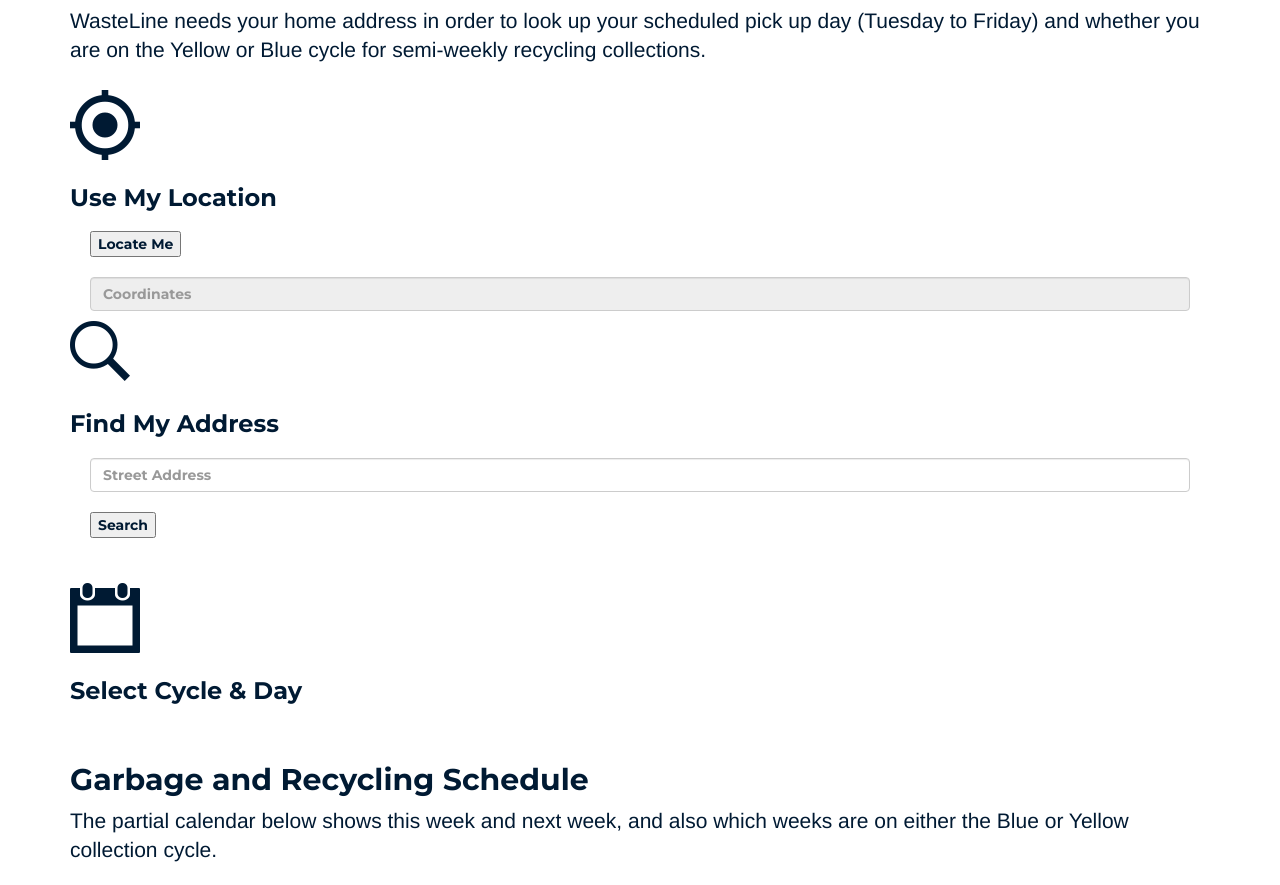
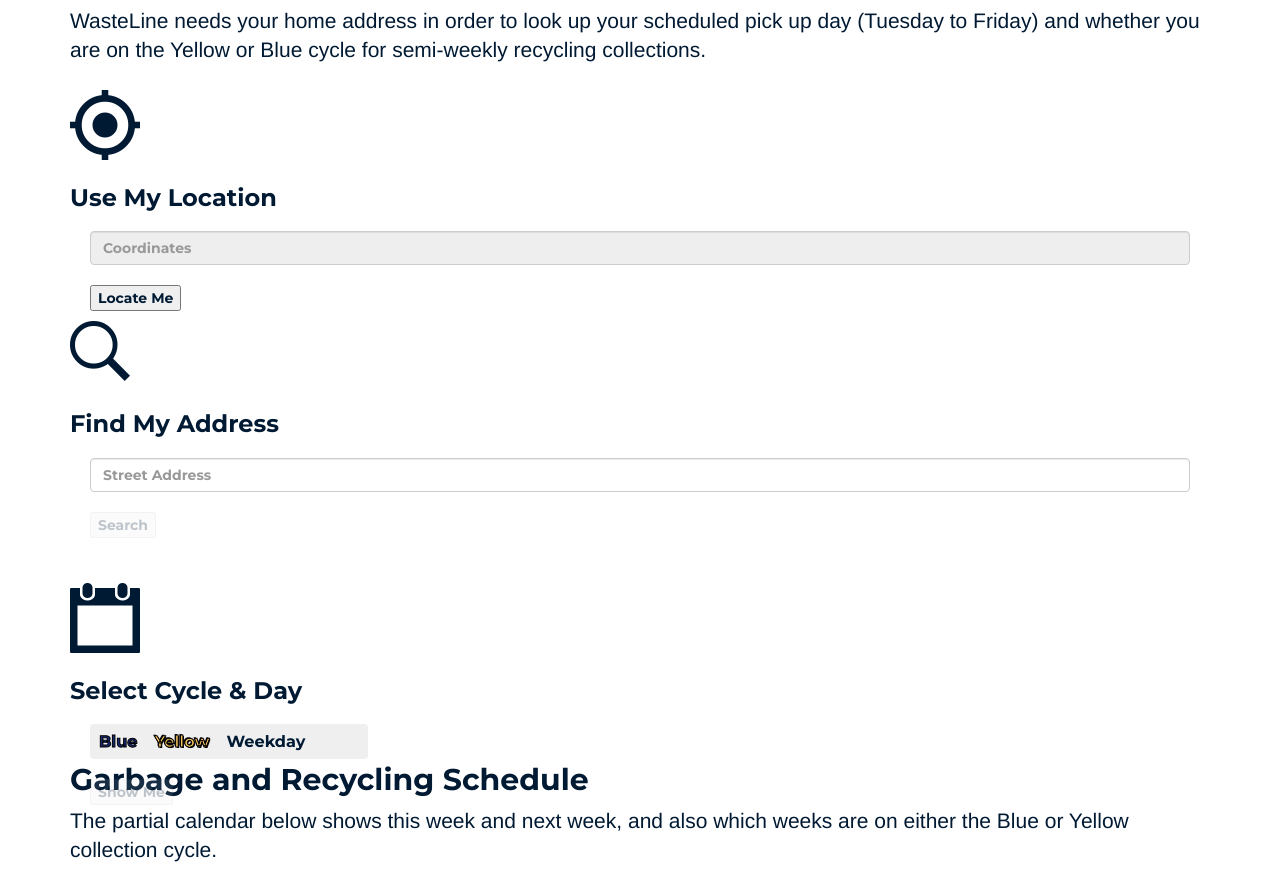
Before and after one commit to CodeForCary/wasteline, a web app: file public/index.html in a window 1280 px wide. Shown: the part 957-1842 px from the top of the page. Run offline with its HTML, style and script files only (its server is not run), Linux system fonts and the light colour scheme; grey boxes labelled with a size stand in for pictures from a placeholder-image service; some libraries are stand-ins or nearby versions.

Commit message:
Enabled select cycle and day form

```diff
--- a/public/css/styles.css
+++ b/public/css/styles.css
@@ -194,6 +194,39 @@
     font-size: 1.5em;
     text-align: center;
 }
+
+
+#specify-form .btn-group button {
+    font-size: 1.15em;
+    font-weight: light;
+    padding: 5px 8px 5px 8px;
+    break-after: always;
+}
+#specify-form .btn-group button.selected {
+    background-color: rgb(204, 204, 204);
+}
+#specify-form .dropdown-toggle {
+    width: 150px;
+    text-align: left;
+}
+#specify-form::after {
+    float: right;
+}
+button.yellow {
+    color: #F9C65E;
+    -webkit-text-stroke: 1px black;
+    text-shadow:
+        1px 1px 0 #000,
+        -1px -1px 0 #000
+}
+button.blue {
+    color: #162972;
+    -webkit-text-stroke: 1px #000;
+    text-shadow:
+        1px 1px 0 fff,
+        -1px -1px 0 fff
+}
+
 
 #schedule #address {
     font-weight: bold;
--- a/public/index.html
+++ b/public/index.html
@@ -83,9 +83,9 @@
                 <h3>Use My Location</h3>
                 <h1 class="text-primary"></h1>
                 <form style="padding: 0 20px 0 20px" autocomplete="on" id="geolocate-form" onsubmit="return false">
+                    <input type="text" name="address1" class="form-control" placeholder="Coordinates" disabled>
+                    <br>
                     <button class="primary">Locate Me</button>
-                    <br><br>
-                    <input type="text" name="address1" class="form-control" placeholder="Coordinates" disabled>
                 </form>
             </div>
             <!-- card -->
@@ -96,7 +96,7 @@
                 <form style="padding: 0 20px 0 20px" autocomplete="on" id="address-form" onsubmit="return false">
                     <input type="text" name="address1" class="form-control" placeholder="Street Address">
                     <br>
-                    <button class="primary">Search</button>
+                    <button class="primary" disabled>Search</button>
                 </form>
                 <br><br>
             </div>
@@ -105,6 +105,27 @@
                 <i class="icon-lg ion-calendar wow pulse"></i>
                 <h3>Select Cycle & Day</h3>
                 <h1 class="text-primary"></h1>
+                <form style="padding: 0 20px 0 20px" autocomplete="on" id="specify-form" onsubmit="return false">
+                    <div class="btn-group" role="group">
+                        <div class="btn-group" role="group" data-toggle="tab">
+                        <button type="button" class="btn btn-secondary blue">Blue</button>
+                        <button type="button" class="btn btn-secondary yellow">Yellow</button>
+                        </div>
+
+                        <div class="btn-group" role="group">
+                            <button id="btnGroupDrop1" type="button" class="btn btn-secondary dropdown-toggle" data-toggle="dropdown" aria-haspopup="true"
+                             aria-expanded="false">Weekday</button>
+                            <div class="dropdown-menu" aria-labelledby="btnGroupDrop1">
+                            <span class="dropdown-item">Tuesday</span>
+                            <span class="dropdown-item">Wednesday</span>
+                            <span class="dropdown-item">Thursday</span>
+                            <span class="dropdown-item">Friday</span>
+                            </div>
+                        </div>
+                    </div>
+                    &nbsp;<br><br>
+                    <button class="primary" disabled>Show Me</button>
+                </form>
             </div>
         </div>
     </div>
@@ -261,6 +282,18 @@
         </div>
     </div>
 </div>
+<div id="notFoundModal" class="modal fade" tabindex="-1" role="dialog" aria-hidden="true">
+    <div class="modal-dialog">
+        <div class="modal-content">
+            <div class="modal-body">
+                <h2 class="text-xs-center">Location Not Found</h2>
+                <p>Your coordinates cannot be resolved to a location inside the Town of Cary.</p>
+                <p>Please <cite>Search By Address</cite> instead.</p>
+                <button class="btn btn-primary btn-lg center-block" data-dismiss="modal" aria-hidden="true"> OK </button>
+            </div>
+        </div>
+    </div>
+</div>
     <!--scripts loaded here-->
 
     <script src="//ajax.googleapis.com/ajax/libs/jquery/1.9.1/jquery.min.js"></script>
--- a/server.js
+++ b/server.js
@@ -137,6 +137,37 @@
     });
 });
 
+app.post('/api/Locate', function (req, res) {
+    res.header("Access-Control-Allow-Origin", "*");
+    res.header("Access-Control-Allow-Methods", "POST");
+    res.header("Content-Type", "application/json");
+
+    var data = req.body || {};
+
+    var response = {
+        coordinates: data.coords || data["coords[]"]
+    };
+
+    apiProxy.getCycle(response.coordinates).then(function (result) {
+        console.log(result);
+        response.cycle = result.cycle;
+        response.day = result.day;
+        response.isRecyclingWeek = service.isRecyclingWeek(result.cycle);
+        response.isHolidayWeek = service.isHolidayWeek ();
+        res.send(response);
+        res.end();
+    }, function (error) {
+        console.error(error);
+        response.error = error;
+        res.send(response);
+        res.end();
+    })
+    .catch (function (ex) {
+        console.error(ex.message);
+        res.end();
+    });
+});
+
 app.get('/api/NextTwoWeeks', function (req, res) {
     res.header("Access-Control-Allow-Origin", "*");
     res.header("Access-Control-Allow-Methods", "POST");
```
Also changed, not shown: public/js/app.js.
